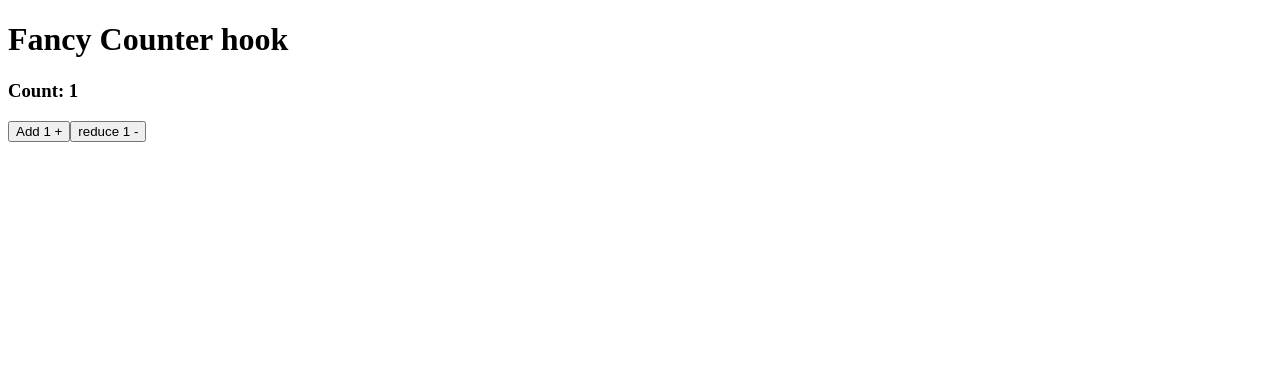
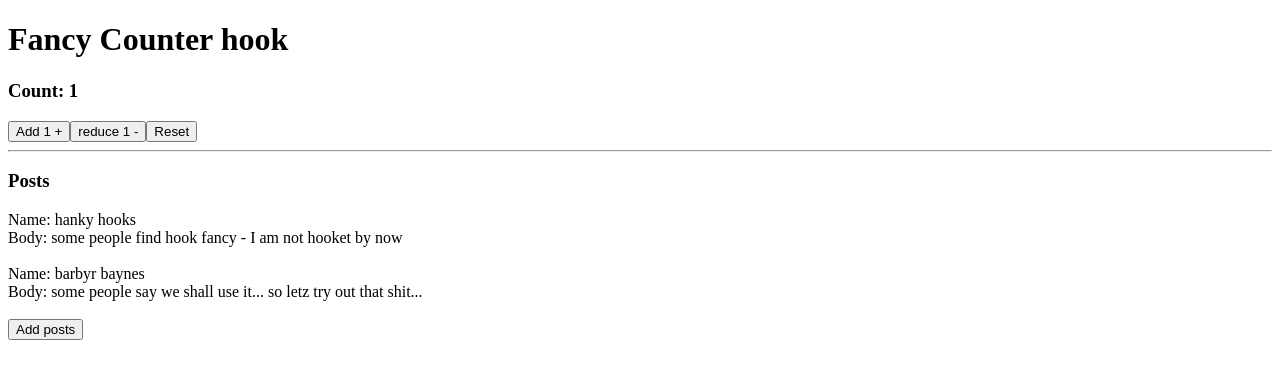
Before and after one commit to gitfilix/react_hook_messarround, a React (Create React App) app: page / in a window 1280 px wide. Shown: the top 378 px of the page. Built offline with nearby package versions, Linux system fonts and the light colour scheme.

Commit message:
hooks with useState another post

```diff
--- a/src/App.js
+++ b/src/App.js
@@ -2,19 +2,43 @@ import React,{ useState, useEffect } from 'react';
 
 const App = ({initialCount}) => {
 
+  // get inital value from props (index.js)
   let [count, setCount] = useState(initialCount);
+
+  let [posts, setPosts] = useState([
+    {
+      name: 'hanky hooks',
+      body: 'some people find hook fancy - I am not hooket by now'
+    },
+    {
+      name: 'barbyr baynes',
+      body: 'some people say we shall use it... so letz try out that shit...'
+    }
+  ])
+
 
   const addOne = () => {
     setCount( prevCount => {
       return prevCount +1
     })
   }
+
   const reduceOne = () => {
     setCount( prevCount => {
       return prevCount -1
     })
   }
 
+  const addOnePost = () => {
+    let anotherPost = {
+      name: 'holly hicks',
+      body: 'holy shit, we have another Post trolling here...'
+    }
+    setPosts([
+      ...posts,
+      anotherPost
+    ])
+  }
 
 
   return (
@@ -23,6 +47,18 @@ const App = ({initialCount}) => {
       <h3>Count: {count}</h3>
       <button onClick={addOne}>Add 1 +</button>
       <button onClick={reduceOne}>reduce 1 -</button>
+      <button onClick={()=> setCount(initialCount)}>Reset</button>
+      <hr />
+      <h3>Posts</h3>
+      { posts.map((item, i) => (
+        <div key={i}>
+          <div>Name: {item.name}</div>
+          <div>Body: {item.body}</div>
+          <br />
+        </div>
+      ))}
+      <button onClick={addOnePost}>Add posts</button>
+
     </>
   )
 }
```
